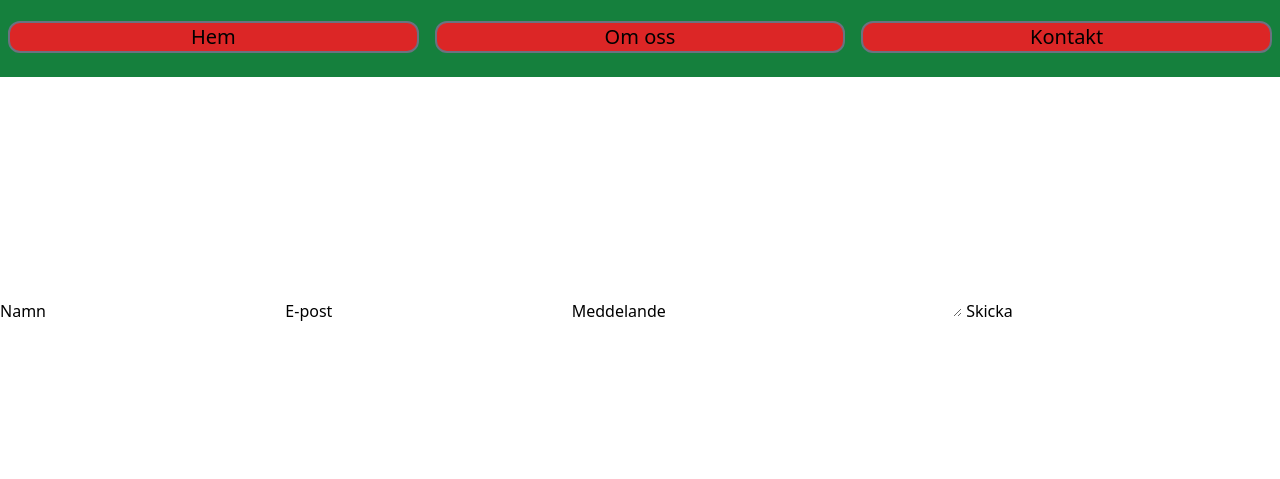
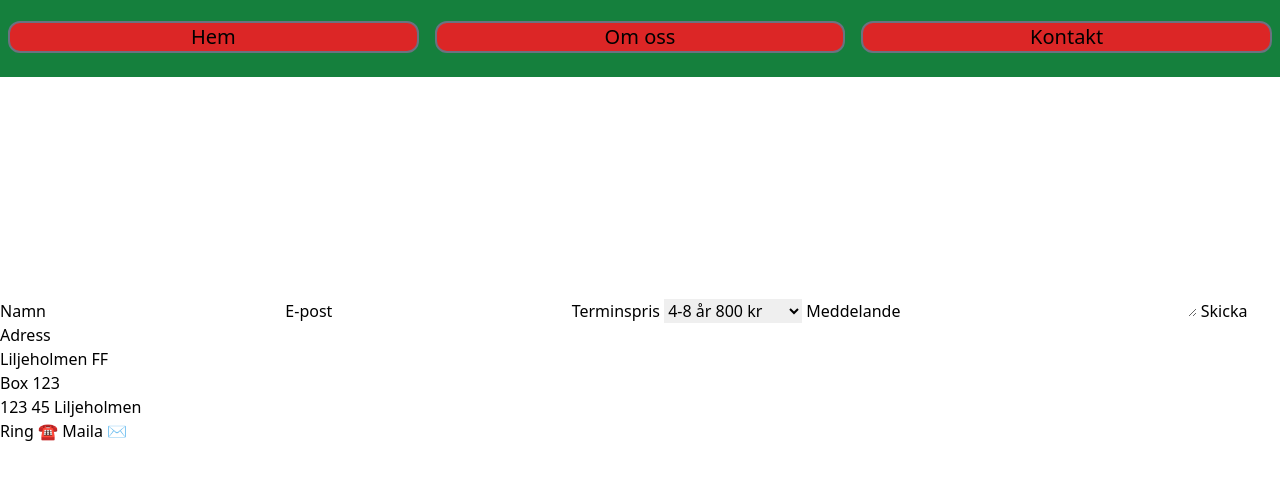
Before and after one commit to sebastianswahn/Liljeholmen-FF, a website: page src/contact.html in a window 1280 px wide. Shown: the part 67-546 px from the top of the page. Drawn offline with Linux system fonts and the light colour scheme.

Commit message:
adds contact info

```diff
--- a/src/contact.html
+++ b/src/contact.html
@@ -26,10 +26,29 @@
         <input type="text" name="name" id="name" />
         <label for="email">E-post</label>
         <input type="email" name="email" id="email" />
+        <label for="select">Terminspris</label>
+        <select name="price" id="price">
+          <option value="mini">4-8 år 800 kr</option>
+          <option value="junior">9-14 år 1050 kr</option>
+          <option value="senior">14-17år 1250 kr</option>
+        </select>
         <label for="message">Meddelande</label>
-        <textarea name="message" id="message" cols="30" rows="10"></textarea>
+        <textarea name="message" id="message" cols="30" rows="10" maxlength="500"></textarea>
         <input type="submit" value="Skicka" />
       </form>
     </section>
+    <section>
+      <h3>Adress</h3>
+      <p>Liljeholmen FF</p>
+      <p>Box 123</p>
+      <p>123 45 Liljeholmen</p>
+      <a href="tel:+467688888888">
+       Ring ☎
+    </a>
+    <a href="mailto:stolta.liljan@gmail.com">
+       Maila ✉
+    </a>
+    </section>
+    </main>
   </body>
 </html>
```
Also changed, not shown: src/images/icons8-football-16.png.
